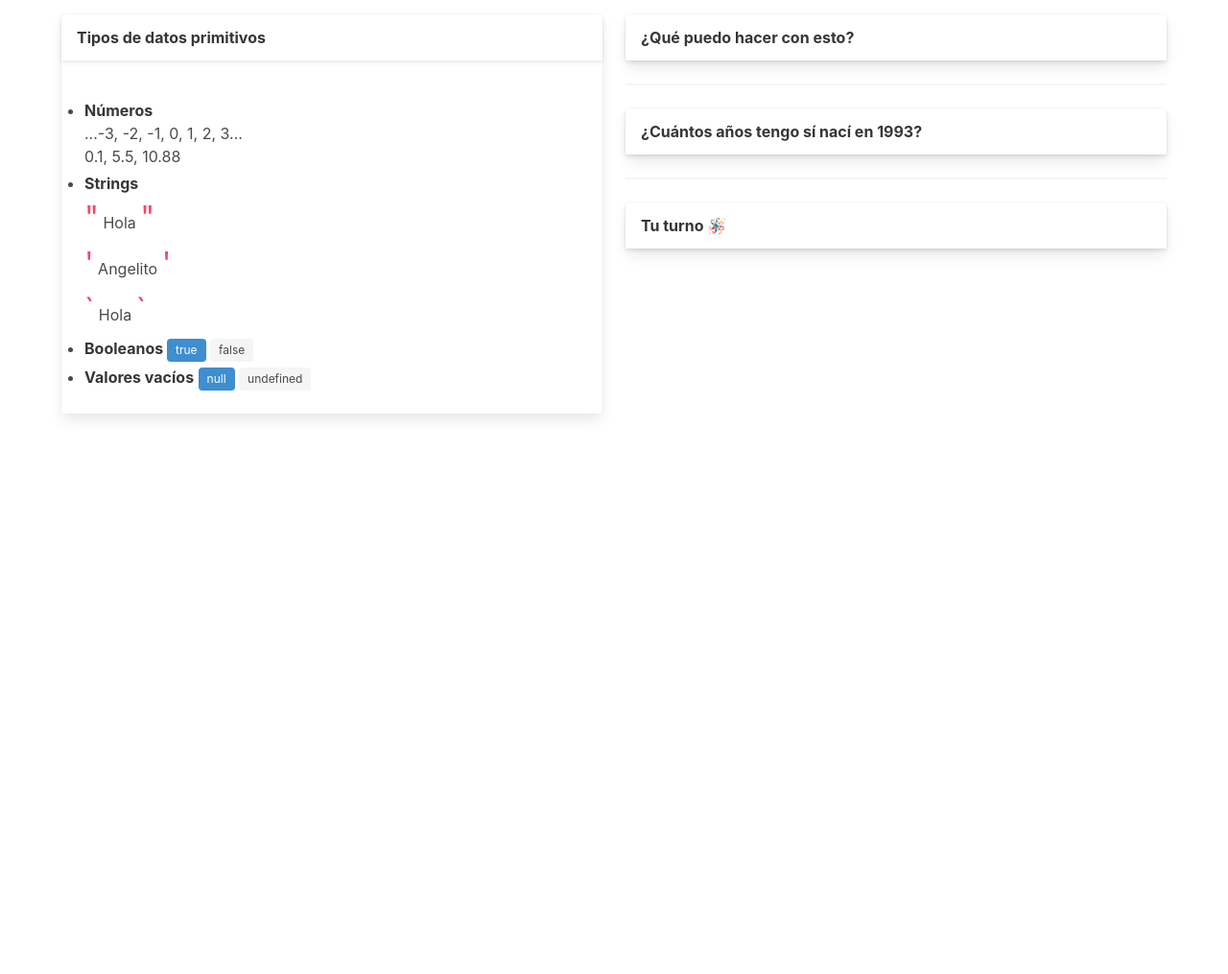
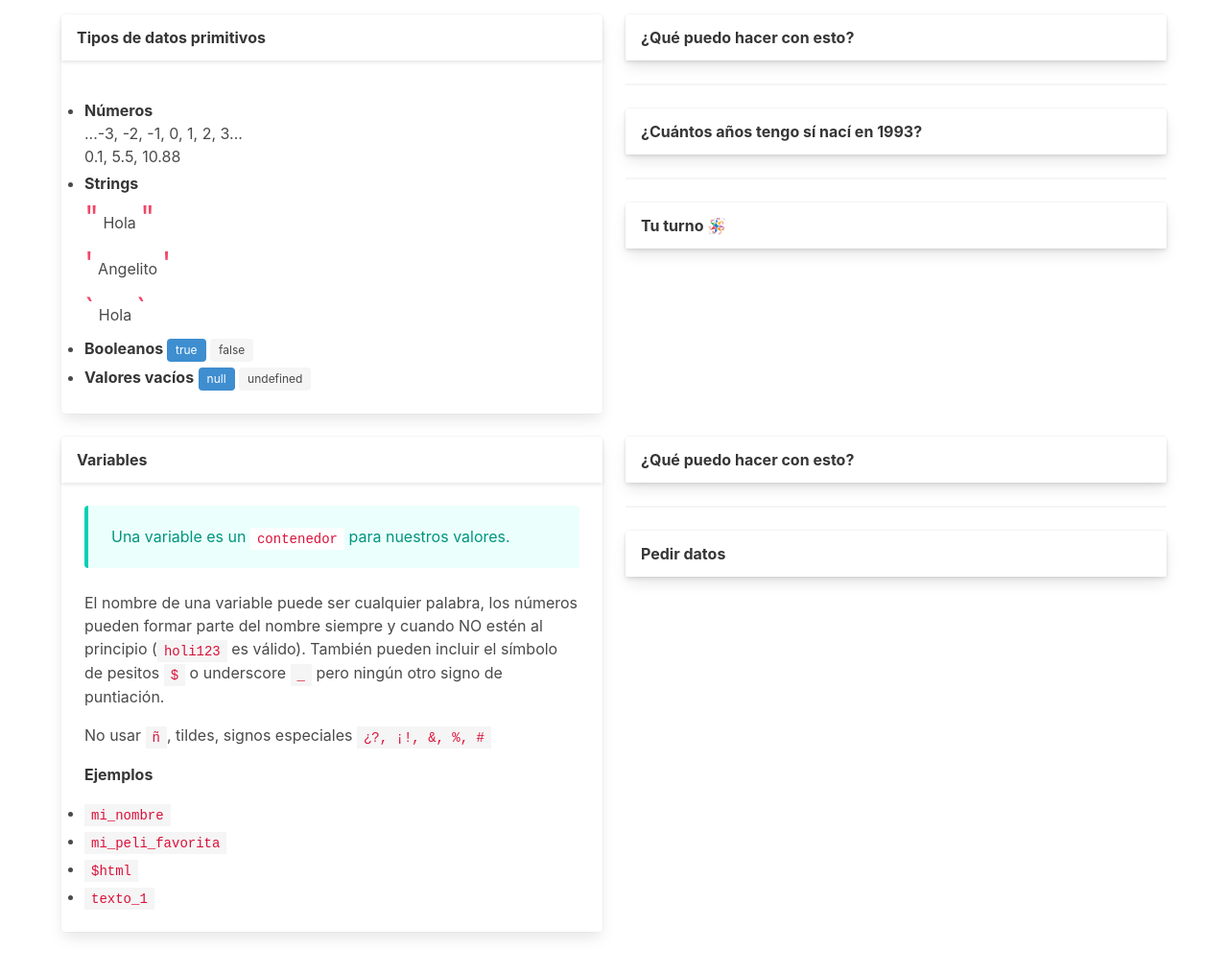
Before and after one commit to AngelVasquezNep/taller-latinas-bootcamp, a plain HTML site: page 2022/index.html in a window 1280 px wide. Shown: the part 111-1126 px from the top of the page at 96% size. Before the commit the page ends 800 px from the top, so only its background shows below. Drawn offline with nearby package versions, Linux system fonts and the light colour scheme.

Commit message:
2022: Variables

```diff
--- a/2022/index.html
+++ b/2022/index.html
@@ -68,19 +68,19 @@
           <div class="column">
             <details class="card">
               <summary class="card-header">
-                <div class="card-header-title">
-                  ¿Qué puedo hacer con esto?
-                </div>
+                <div class="card-header-title">¿Qué puedo hacer con esto?</div>
               </summary>
               <div class="card-content">
                 Sumar y restar:
                 <pre>
                   10 + 2;
-                  5 - 3;</pre>
+                  5 - 3;</pre
+                >
                 Multiplicar y dividir:
                 <pre>
                   10 * 2;
-                  5 / 10;</pre>
+                  5 / 10;</pre
+                >
                 Comparar números:
                 <pre>
                   3 > 1;
@@ -91,6 +91,9 @@
                 </pre>
                 Escribir mensajes:
                 <pre>"Hey, mami, ¡soy desarrolladora!"</pre>
+
+                Concatenar mensajes:
+                <pre>"Hola" + " "  + "soy Angelito"</pre>
               </div>
             </details>
 
@@ -110,9 +113,7 @@
 
             <details class="card">
               <summary class="card-header">
-                <div class="card-header-title">
-                  Tu turno 🪅
-                </div>
+                <div class="card-header-title">Tu turno 🪅</div>
               </summary>
               <div class="card-content">
                 <p>Calcula cuántos años tiene tu familia junta:</p>
@@ -121,6 +122,90 @@
             </details>
           </div>
         </div>
+
+        <section class="columns">
+          <div class="column">
+            <div class="card">
+              <div class="card-header">
+                <div class="card-header-title">Variables</div>
+              </div>
+              <div class="card-content">
+                <div class="content">
+                  <div class="message is-primary">
+                    <p class="message-body">
+                      Una variable es un <code>contenedor</code> para nuestros
+                      valores.
+                    </p>
+                  </div>
+
+                  <p>
+                    El nombre de una variable puede ser cualquier palabra, los
+                    números pueden formar parte del nombre siempre y cuando NO
+                    estén al principio (<code>holi123</code> es válido). También
+                    pueden incluir el símbolo de pesitos <code>$</code> o
+                    underscore <code>_</code> pero ningún otro signo de
+                    puntiación.
+                  </p>
+
+                  <p>
+                    No usar <code>ñ</code>, tildes, signos especiales
+                    <code>¿?, ¡!, &, %, #</code>
+                  </p>
+
+                  <p><strong>Ejemplos</strong></p>
+                  <ul class="list">
+                    <li><code>mi_nombre</code></li>
+                    <li><code>mi_peli_favorita</code></li>
+                    <li><code>$html</code></li>
+                    <li><code>texto_1</code></li>
+                  </ul>
+                </div>
+              </div>
+            </div>
+          </div>
+          <div class="column">
+            <details class="card">
+              <summary class="card-header">
+                <div class="card-header-title">¿Qué puedo hacer con esto?</div>
+              </summary>
+              <div class="card-content">
+                Guardar información sobre mí:
+                <pre>
+mi_nombre = "Angelito";
+mi_edad = 29;
+mi_pais = "México";</pre
+                >
+              </div>
+            </details>
+
+            <hr />
+
+            <details class="card">
+              <summary class="card-header">
+                <div class="card-header-title">Pedir datos</div>
+              </summary>
+              <div class="card-content">
+                <p>
+                  Podemos pedir datos usando <br />
+                  <code>prompt("¿Cómo te llamas?")</code> y
+                  <strong>guardando</strong> el resultado en una variable.
+                </p>
+
+                <hr />
+                <p>Guardar información sobre mí:</p>
+                <pre>
+mi_nombre = prompt("¿Cómo te llamas?");
+mi_edad = prompt("¿Cuántos años tienes?");
+mi_pais = prompt("¿De dónde eres?");
+
+"Hola, soy " + mi_nombre
++ " tengo " + mi_edad
++ " y soy de " + mi_pais</pre>
+                <!-- Convertir edad a número -->
+              </div>
+            </details>
+          </div>
+        </section>
       </div>
     </section>
   </body>
```
